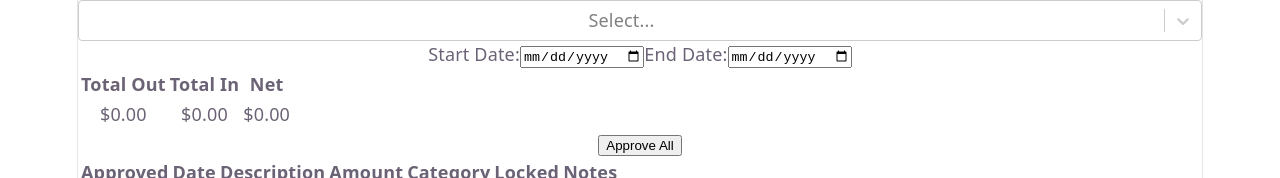
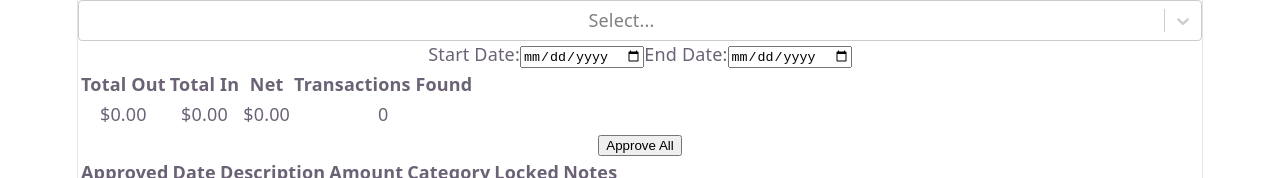
Before and after one commit to kiernsmp/finance-tracker, a React (Vite) app in the folder finance-tracker-ui/: page /transactions in a window 1280 px wide. Shown: the part 210-388 px from the top of the page. Built offline with nearby package versions, Linux system fonts and the light colour scheme; no server answers.

Commit message:
add transaction counter

```diff
--- a/finance-tracker-ui/src/api/keywordsApi.ts
+++ b/finance-tracker-ui/src/api/keywordsApi.ts
@@ -7,7 +7,7 @@ export async function updateKeywordCategory(keyword: string, categoryId: number)
 
     await axios.post(API_URL + POST_UPDATE_KEYWORD_URL, {
         keyword: keyword,
-        categoryId: categoryId,
+        categoryId: categoryId
     });
 
 }
--- a/finance-tracker-ui/src/features/transactions/components/TransactionSummary.tsx
+++ b/finance-tracker-ui/src/features/transactions/components/TransactionSummary.tsx
@@ -3,9 +3,10 @@ import { formatAuditorAmount } from "./formatters";
 interface Props {
     totalOut: number;
     totalIn: number;
+    transactionsFound: number;
 }
 
-export default function TransactionSummary({ totalOut, totalIn }: Props) {
+export default function TransactionSummary({ totalOut, totalIn, transactionsFound}: Props) {
     const net = totalIn - totalOut;
 
     return (
@@ -15,6 +16,7 @@ export default function TransactionSummary({ totalOut, totalIn }: Props) {
                     <th scope="col">Total Out</th>
                     <th scope="col">Total In</th>
                     <th scope="col">Net</th>
+                    <th scope="col">Transactions Found</th>
                 </tr>
             </thead>
             <tbody>
@@ -22,6 +24,7 @@ export default function TransactionSummary({ totalOut, totalIn }: Props) {
                     <td>{formatAuditorAmount(totalOut)}</td>
                     <td>{formatAuditorAmount(totalIn)}</td>
                     <td>{formatAuditorAmount(net)}</td>
+                    <td>{transactionsFound}</td>
                 </tr>
             </tbody>
         </table>
--- a/finance-tracker-ui/src/pages/TransactionsPage.tsx
+++ b/finance-tracker-ui/src/pages/TransactionsPage.tsx
@@ -35,6 +35,7 @@ export default function TransactionsPage() {
             <TransactionSummary
                 totalIn={totalIn}
                 totalOut={totalOut}
+                transactionsFound={transactions.length}
             />
 
             <button onClick={approveAll}>
```
